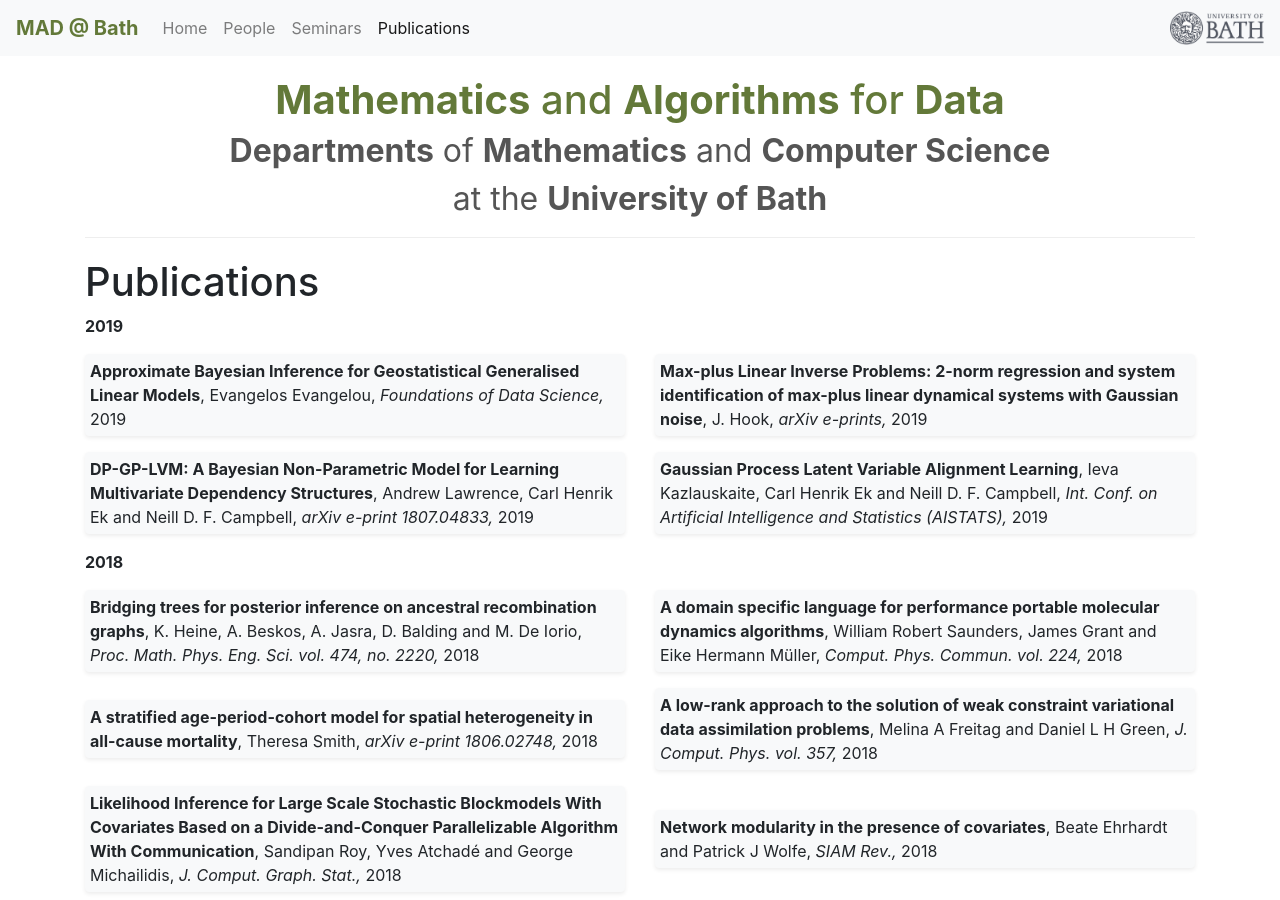
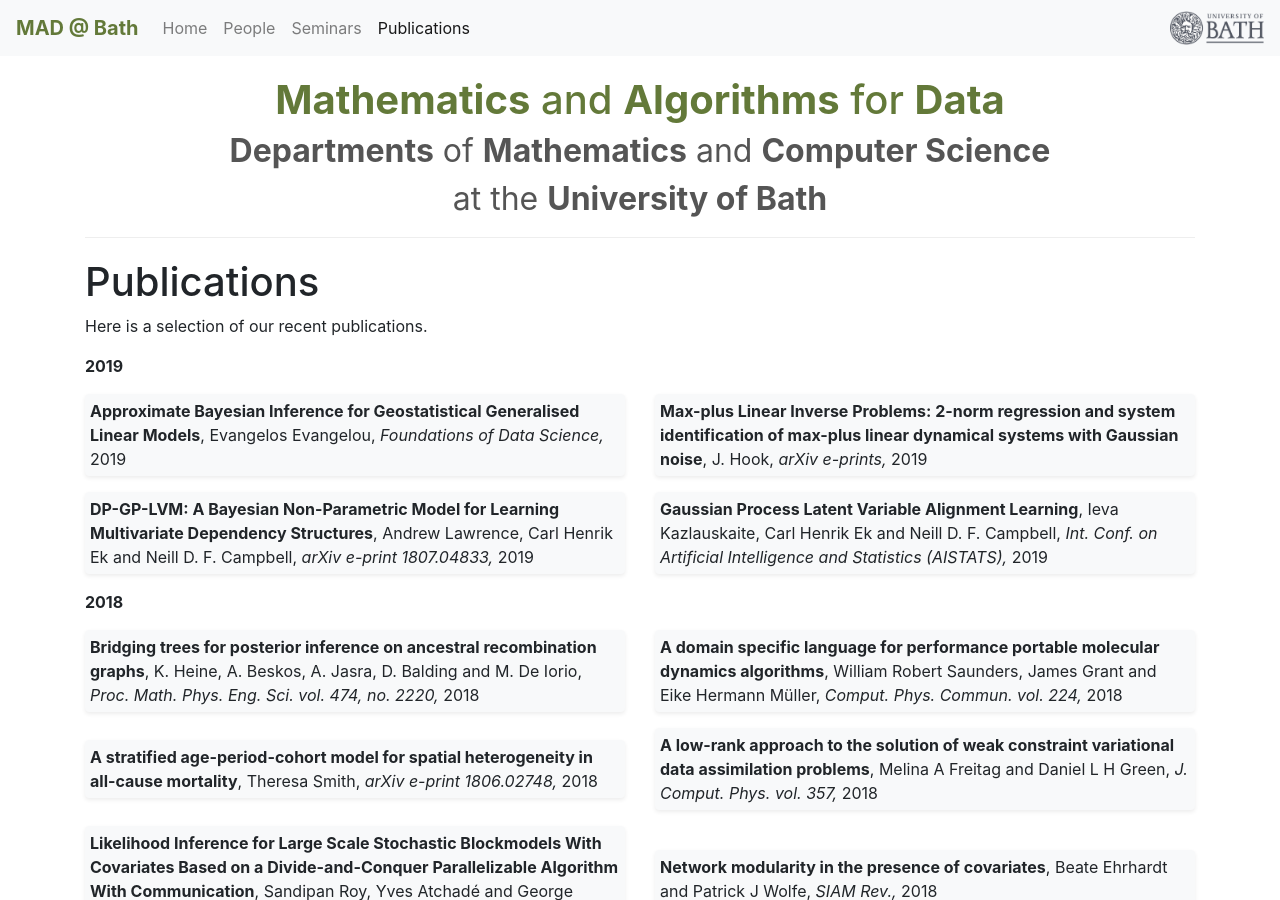
Before and after one commit to mathematics-and-algorithms-for-data/mathematics-and-algorithms-for-data.github.io, a Jekyll site: the page built from publications.md, in a window 1280 px wide and 900 px high. Built offline with Jekyll 4.4.1, drawn with Linux system fonts in a browser that asks for light colours; nearby versions of some CDN libraries.

Commit message:
text on publication page

```diff
--- a/publications.md
+++ b/publications.md
@@ -5,6 +5,8 @@ permalink: /publications/
 ---
 
 # Publications
+
+Here is a selection of our recent publications.
 
 <div>
 {% assign grouped_papers = site.data.publications.papers | group_by:"year" %}
```
